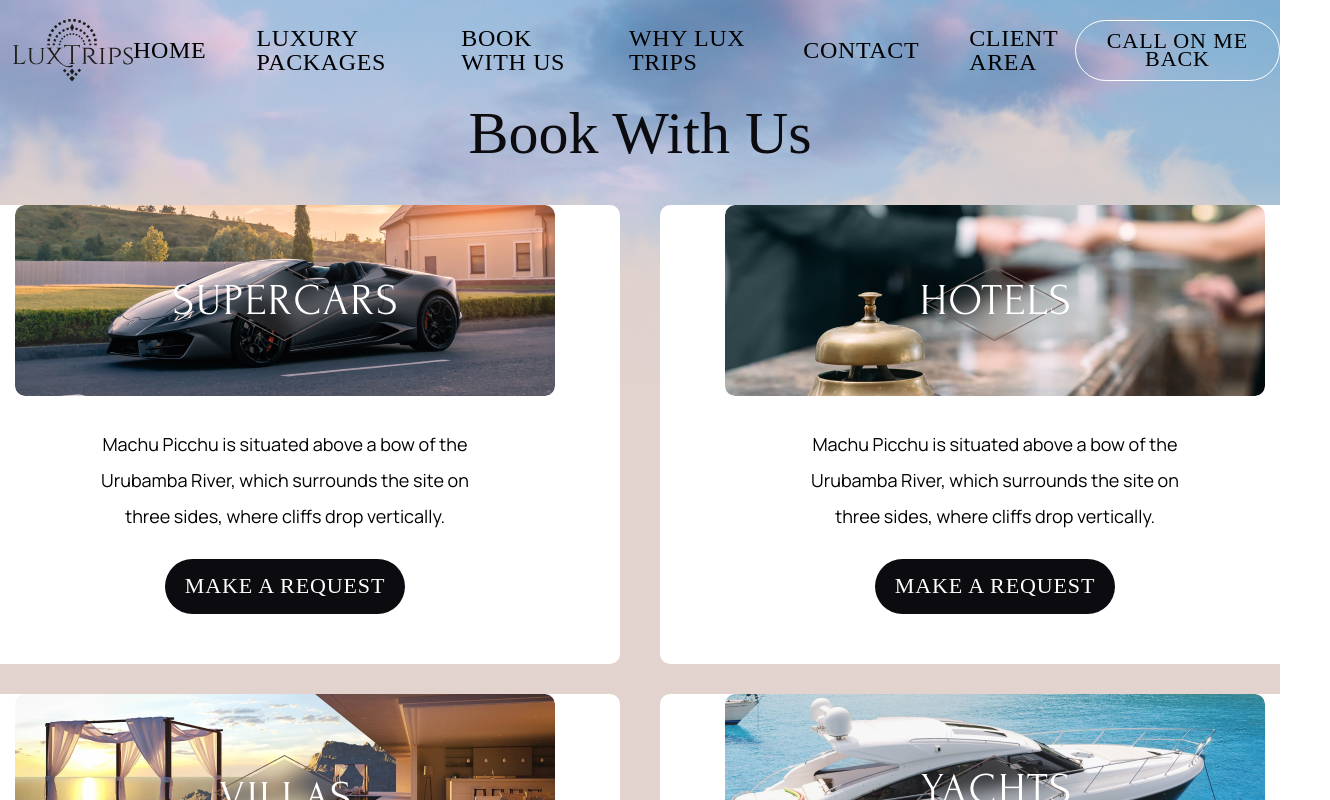
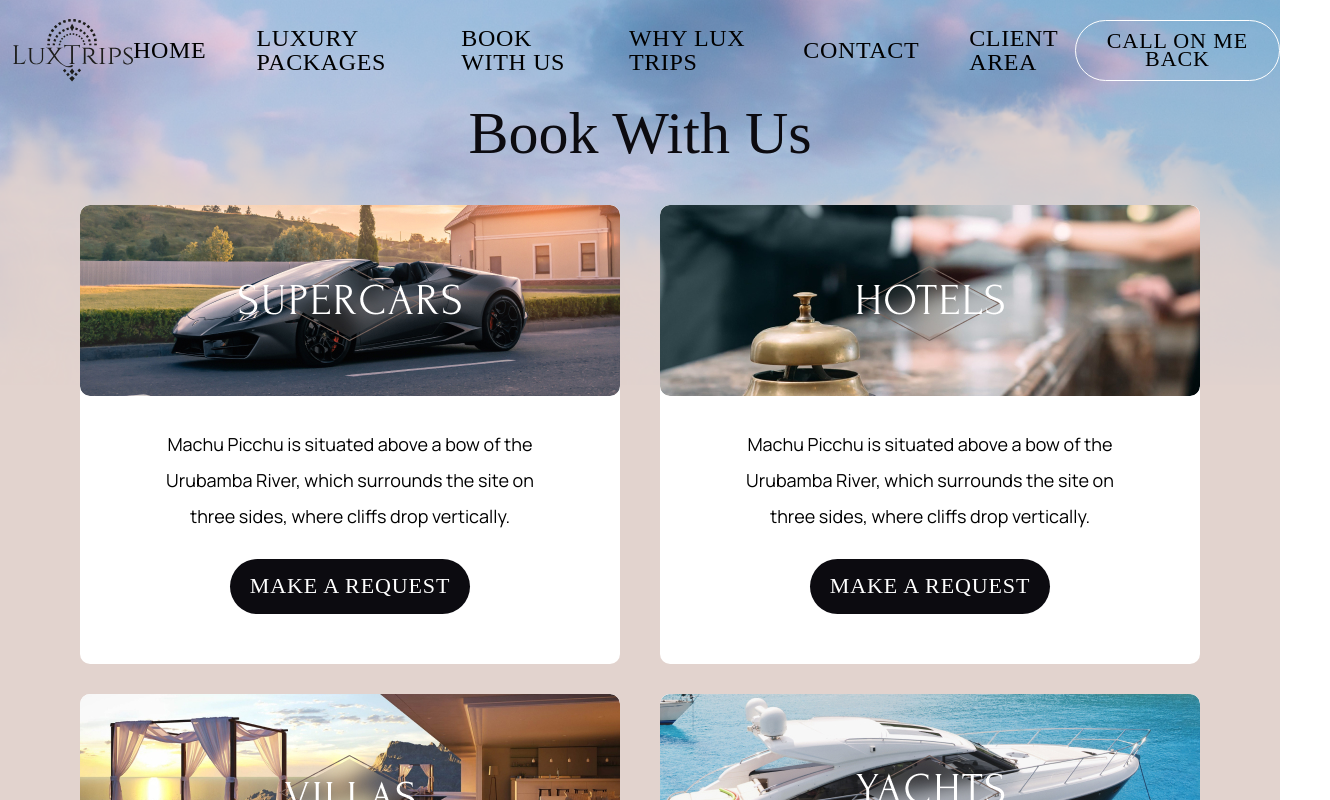
Before and after one commit to prizxd/Project_LuxTrips, a React (Vite) app: page /Book in a window 1280 px wide. Shown: the top 800 px of the page, 1330 px wide, since content can reach past the window. Built offline with nearby package versions, Linux system fonts and the light colour scheme; no server answers; a web font is replaced by a local one.

Commit message:
'rework_contact'

```diff
--- a/src/pages/Book/book.scss
+++ b/src/pages/Book/book.scss
@@ -77,7 +77,7 @@
           z-index: 18;
           width: 540px;
           row-gap: 30px;
-          padding: 0 65px 50px 65px;
+
           .card-p-button {
             display: flex;
             align-items: center;
@@ -86,6 +86,7 @@
             position: relative;
             row-gap: 25px;
             z-index: 18;
+            padding: 0 65px 50px 65px;
             p {
               position: relative;
               z-index: 19;
```
